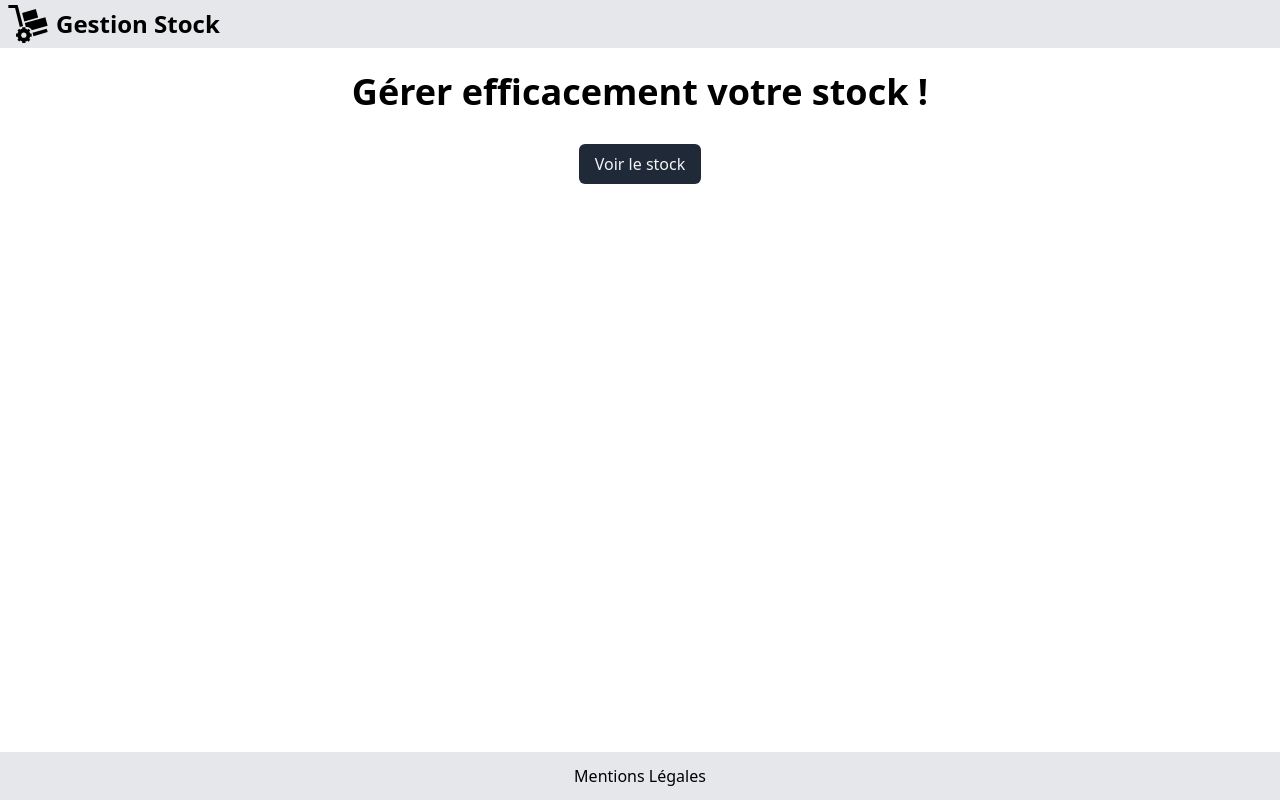
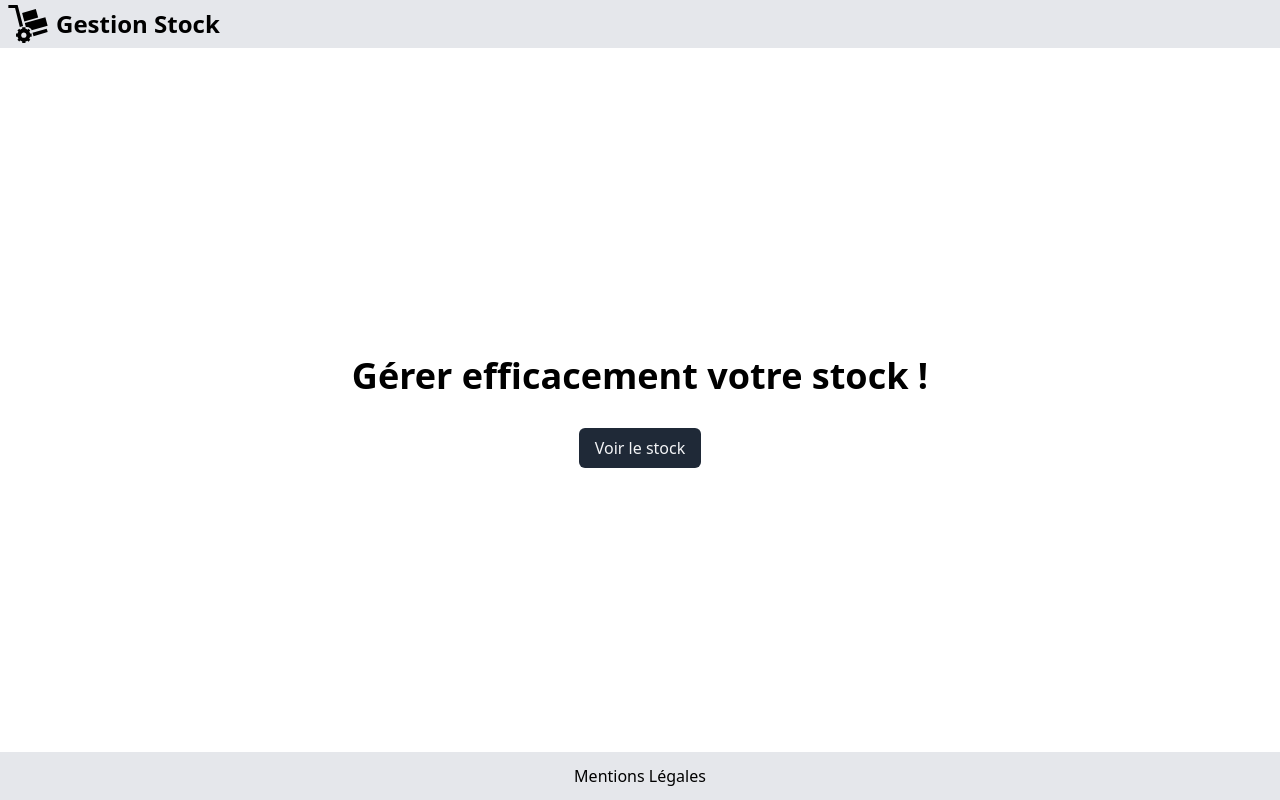
Before and after one commit to jlg-formation/tjscv1-mars-2024, a React (Vite) app in the folder front/: page / in a window 1280 px wide. Built offline with nearby package versions, Linux system fonts and the light colour scheme.

Commit message:
dev: added center in homeview

```diff
--- a/front/src/views/HomeView.tsx
+++ b/front/src/views/HomeView.tsx
@@ -2,7 +2,7 @@ import { Link } from 'react-router-dom';
 
 function HomeView() {
   return (
-    <main className="flex grow flex-col items-center gap-2">
+    <main className="flex flex-col items-center gap-2">
       <h1 className="text-4xl">Gérer efficacement votre stock !</h1>
       <Link to="/stock" className="btn btn-primary">
         Voir le stock
```
